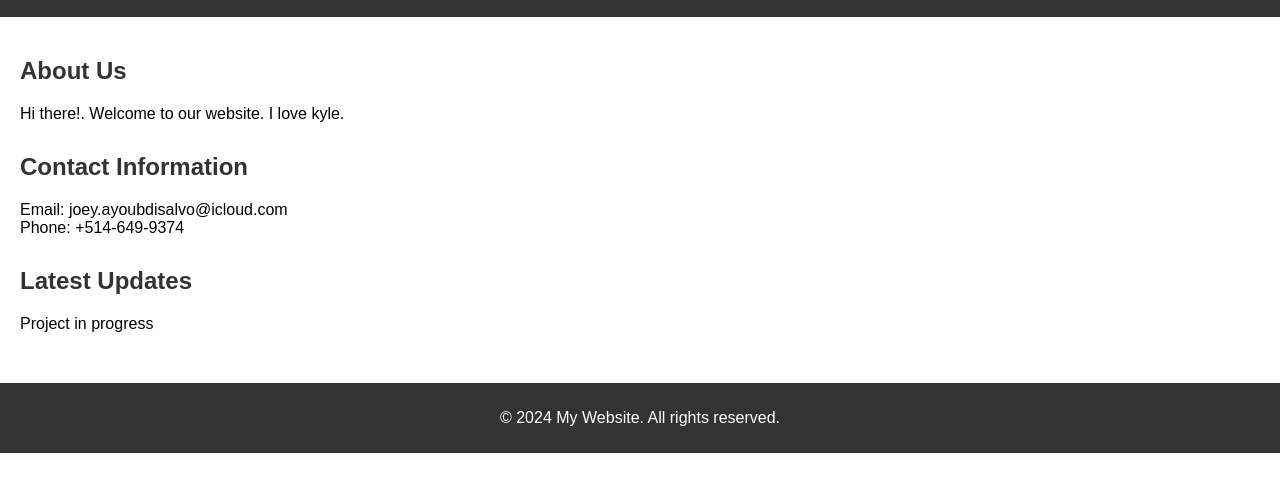
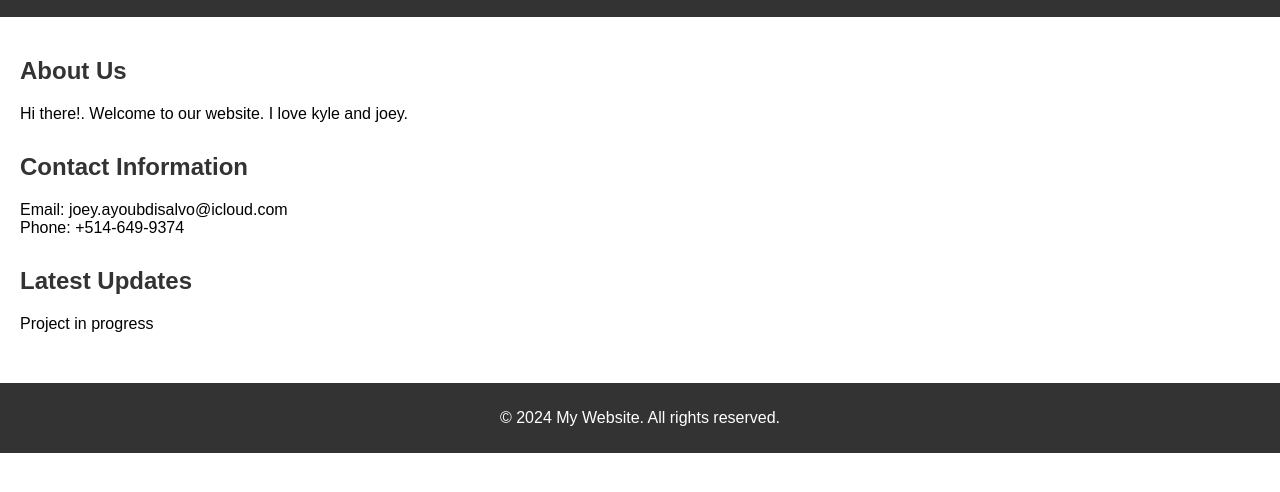
Before and after one commit to legendaryage/project, a plain HTML site: page index.html in a window 1280 px wide. Shown: the part 60-552 px from the top of the page. Drawn offline with Linux system fonts and the light colour scheme.

Commit message:
Update index.html

```diff
--- a/index.html
+++ b/index.html
@@ -14,7 +14,7 @@
     <section>
       <h2>About Us</h2>
       <p>
-        Hi there!. Welcome to our website. I love kyle.
+        Hi there!. Welcome to our website. I love kyle and joey.
       </p>
     </section>
     <section>
```
